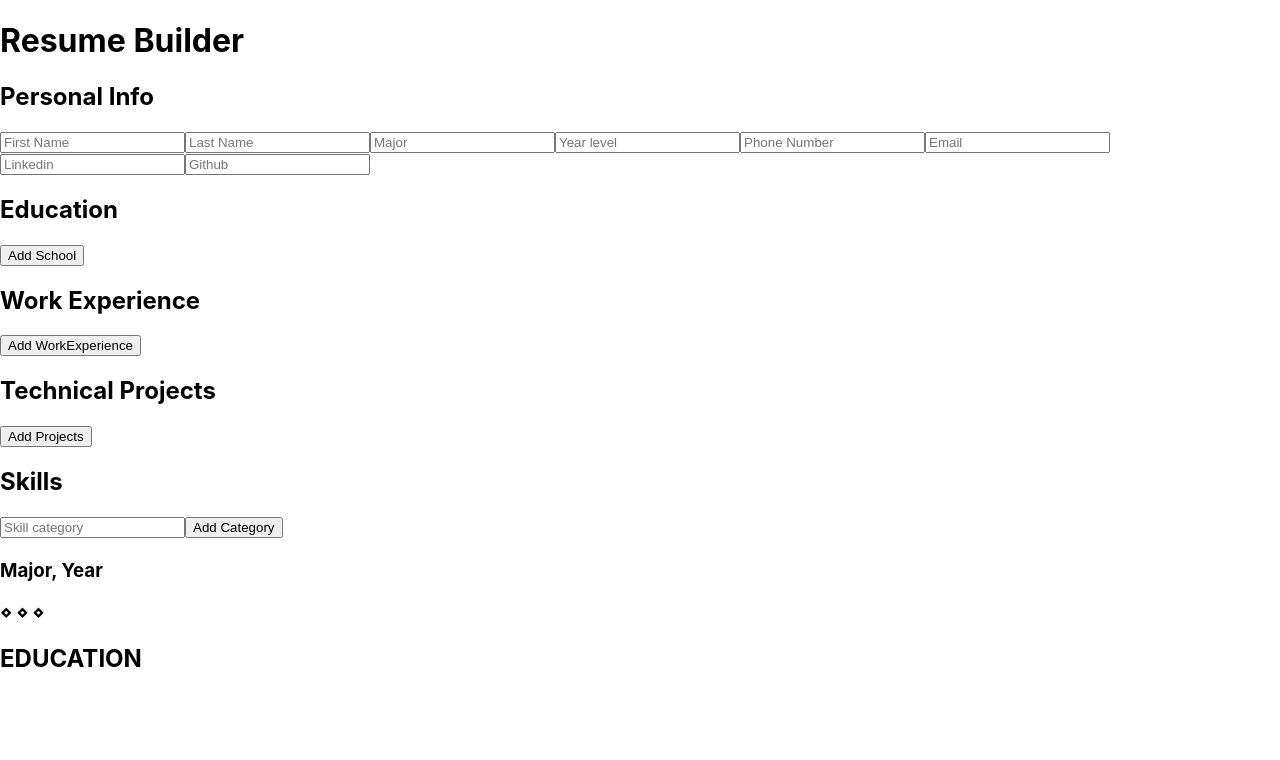
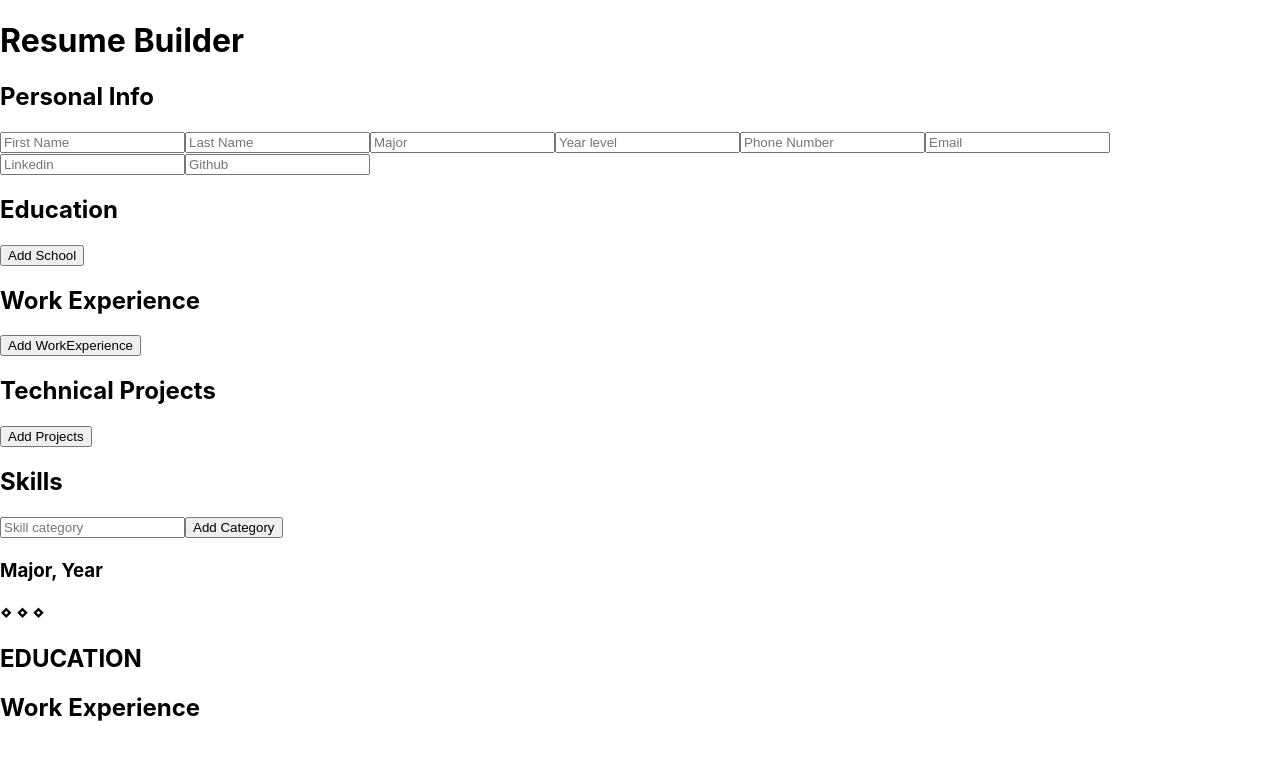
Before and after one commit to ycheng11065/Resume-Builder, a React (Create React App) app: page / in a window 1280 px wide. Shown: the top 760 px of the page. Built offline with nearby package versions, Linux system fonts and the light colour scheme.

Commit message:
usual commit

```diff
--- a/src/components/ResumePreview.js
+++ b/src/components/ResumePreview.js
@@ -26,7 +26,7 @@ class ResumePreview extends Component {
             Object.entries(education.inputValues).map(
               ([school, schoolInfo]) => (
                 <div key={school}>
-                    <h3 >
+                  <h3>
                     {schoolInfo.schoolName}, {schoolInfo.degree},{" "}
                     {personalInfo.major} Major
                   </h3>
@@ -38,7 +38,23 @@ class ResumePreview extends Component {
             )}
         </div>
 
-        <div className="Work-Experience"></div>
+        <div className="Work-Experience">
+          <h2>Work Experience</h2>
+          {Object.keys(workExperience).length > 0 &&
+            Object.entries(workExperience.inputValues).map(
+              ([workId, workInfo]) => (
+                <div key={workId}>
+                  <h3>{workInfo.position}</h3>
+                  <h4>
+                    {workInfo.startDate} - {workInfo.endDate}
+                  </h4>
+                  <h4>{workInfo.company}</h4>
+                  <h4>{workInfo.location}</h4>
+                  <p>{workInfo.description}</p>
+                </div>
+              )
+            )}
+        </div>
 
         <div className="Technical-Projects"></div>
 
--- a/src/components/WorkExperience.js
+++ b/src/components/WorkExperience.js
@@ -35,14 +35,14 @@ class WorkExperience extends DynamicComponents {
           onChange={handleChange}
         />
         <input
-          type="date"
+          type="text"
           name="startDate"
           placeholder="Start date"
           value={inputValues[workId]["startDate"]}
           onChange={handleChange}
         />
         <input
-          type="date"
+          type="text"
           name="endDate"
           placeholder="End date"
           value={inputValues[workId]["endDate"]}
```
Lines whose indentation alone changed are shown as unchanged.
